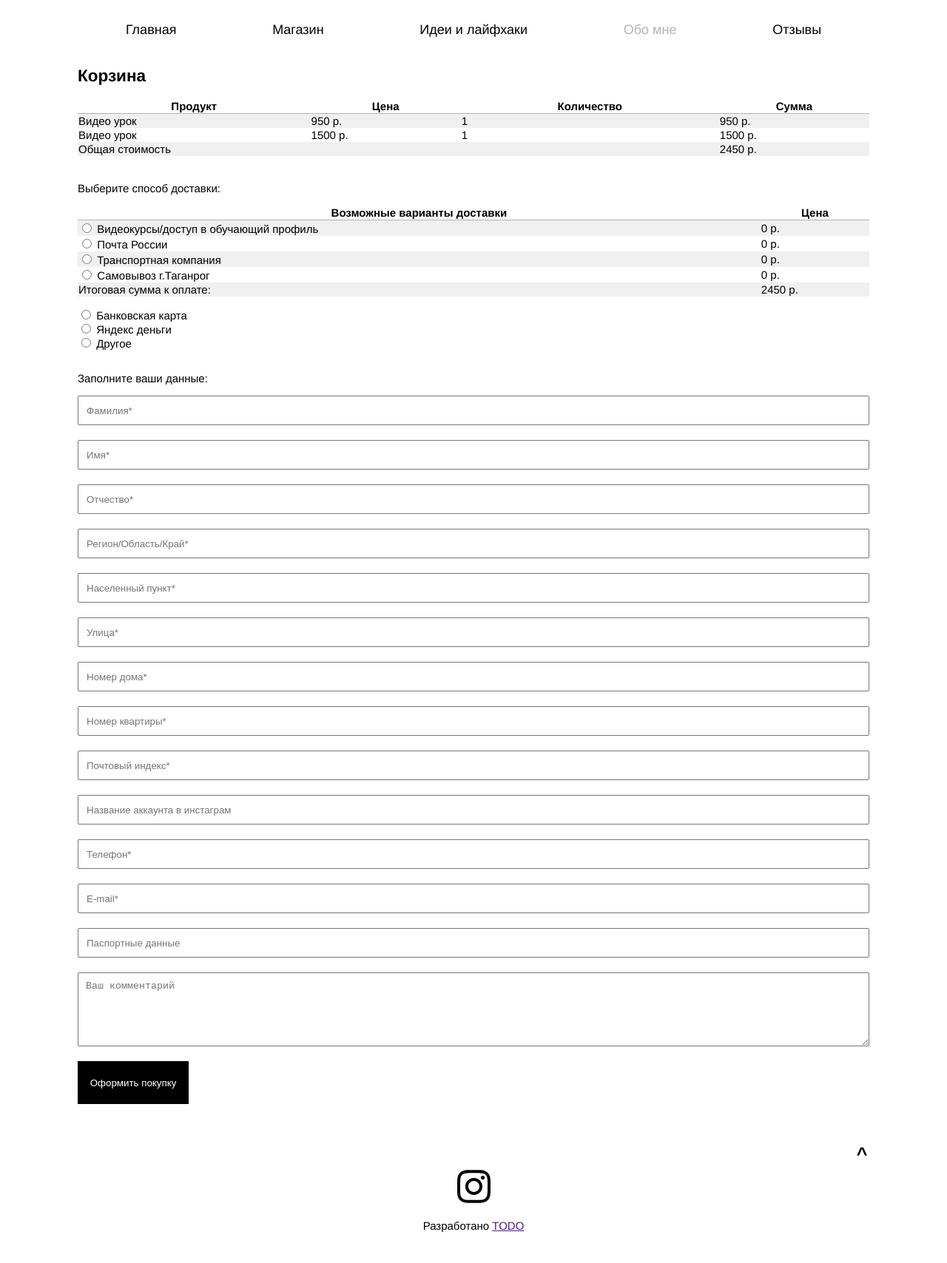
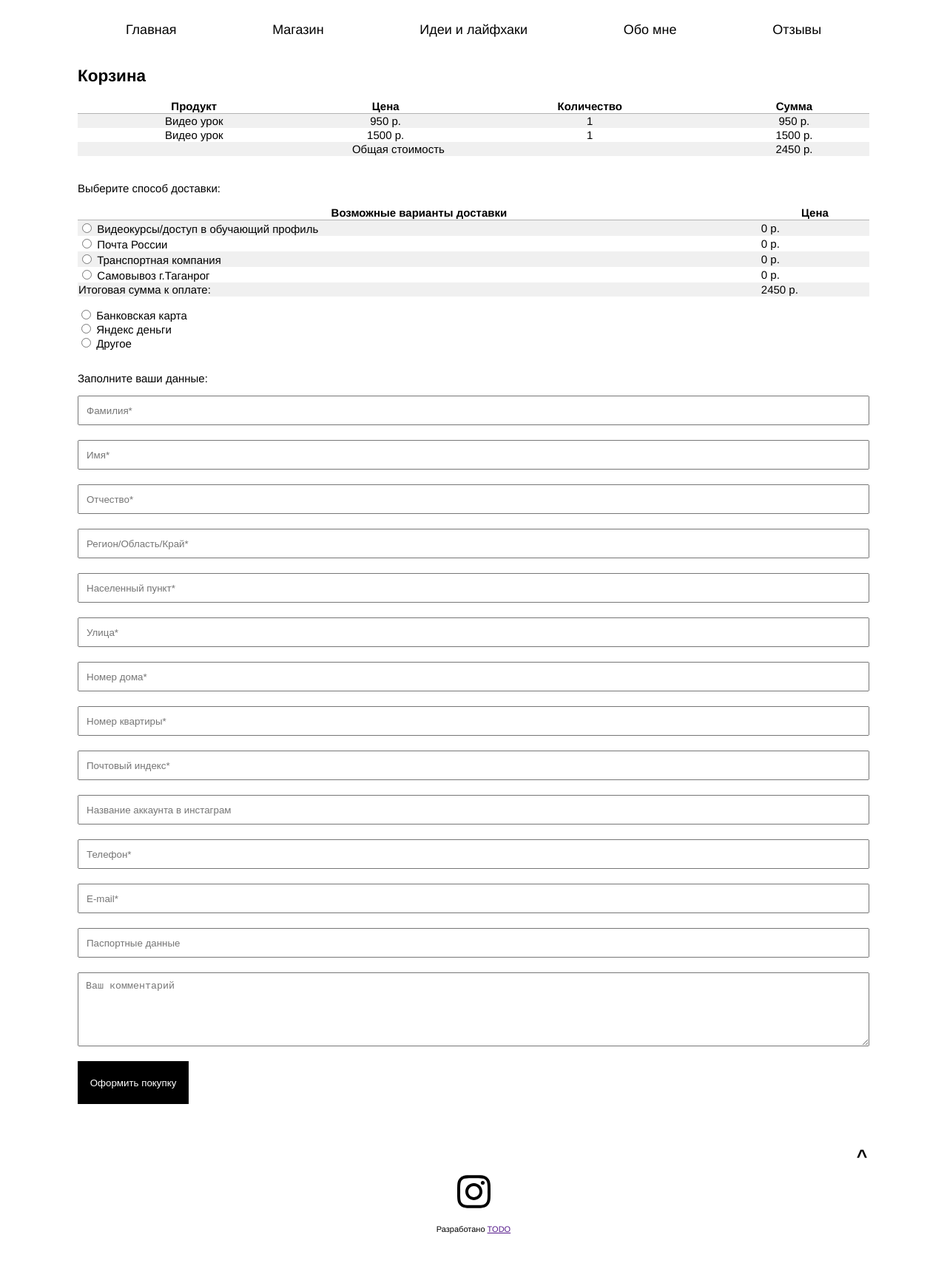
Before and after one commit to mrssanna/leylasite, a plain HTML site: page shoppingbag.html in a window 1280 px wide. Shown: the part 160-1868 px from the top of the page at 74% size. Drawn offline with Linux system fonts and the light colour scheme.

Commit message:
Update 2018-08-12T12:56:28.417Z

```diff
--- a/css/style.css
+++ b/css/style.css
@@ -313,6 +313,9 @@ textarea {
 .dataTable tr:nth-child(2n) {
   background: #f0f0f0;
 }
+.dataTable_products {
+  text-align: center;
+}
 .methodList {
   list-style: none;
   padding: 0;
--- a/shoppingbag.html
+++ b/shoppingbag.html
@@ -37,8 +37,8 @@
                 <li class="mainNav__item">
                     <a class="mainNav__link" href="ideaslifehacks.html">Идеи и лайфхаки</a>
                 </li>
-                <li class="mainNav__item mainNav__item_active">
-                    <a class="mainNav__link">Обо мне</a>
+                <li class="mainNav__item">
+                    <a class="mainNav__link" href="about.html">Обо мне</a>
                 </li>
                 <li class="mainNav__item">
                     <a class="mainNav__link" href="reviews.html">Отзывы</a>
@@ -54,7 +54,7 @@
         <div class="buyInfo">
             <h2>Корзина</h2>
 
-            <table class="dataTable">
+            <table class="dataTable dataTable_products">
                 <tr>
                     <th>Продукт</th>
                     <th>Цена</th>
@@ -201,7 +201,7 @@
 
         <a class="socialLink" href="https://www.instagram.com/leylasolo">instagram</a>
 
-        <p>Разработано <a href="">TODO</a></p>
+        <p class="madeBy">Разработано <a href="">TODO</a></p>
     </footer>
 
 </div>
```
Also changed, not shown: index.html (+2 -2 lines), product.html (+1 -1 lines), css/style.min.css.
